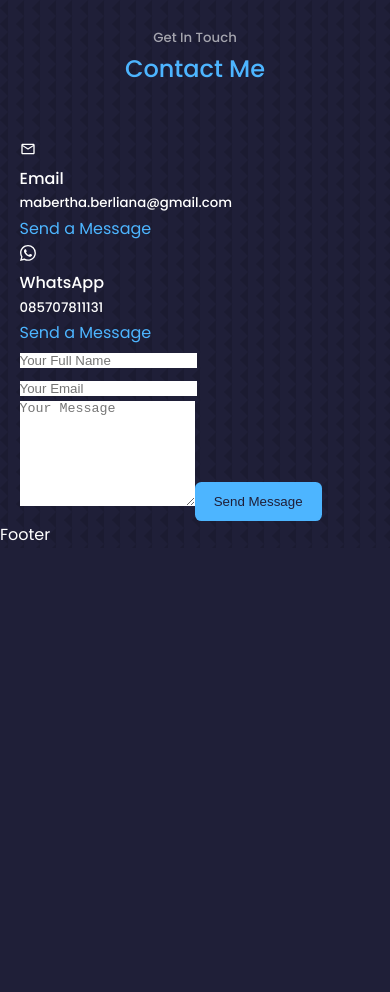
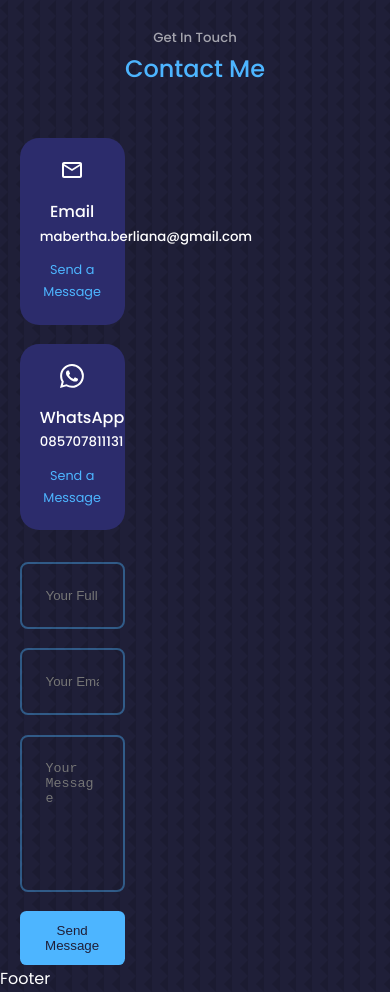
Before and after one commit to Maberthaab/Portfolio-React, a React (Create React App) app: page / in a window 390 px wide. Shown: the part 4240-5232 px from the top of the page. Before the commit the page ends 4788 px from the top, so only its background shows below. Built offline with nearby package versions, Linux system fonts and the light colour scheme.

Commit message:
contact.css +responsive

```diff
--- a/src/components/contact/contact.css
+++ b/src/components/contact/contact.css
@@ -0,0 +1,75 @@
+.container.contact__container {
+    width: 58%;
+    display: grid;
+    grid-template-columns: 30%;
+    gap: 12%;
+}
+
+.contact__options {
+    display: flex;
+    flex-direction: column;
+    gap: 1.2rem;
+}
+
+.contact__option {
+    background: var(--color-bg-variant);
+    padding:1.2rem;
+    border-radius: 1.2rem;
+    text-align: center;
+    border: 1px solid transparent;
+    transition: var(--transition);
+}
+
+.contact__option:hover {
+    background: transparent;
+    border-color: var(--color-primary-variant);
+}
+
+.contact__option-icon {
+    font-size: 1.5rem;
+    margin-bottom:0.5rem;
+}
+
+.contact__option a {
+    margin-top: 0.7rem;
+    display: inline-block;
+    font-size: 0.8rem;
+
+}
+
+/* ================= Form =========*/
+
+form {
+    display: flex;
+    flex-direction: column;
+    gap:1.2rem;
+}
+
+input,
+textarea {
+    width: 100%;
+    padding: 1.5rem;
+    border-radius: 0.5rem;
+    background: transparent;
+    border: 2px solid var(--color-primary-variant);
+    resize:none;
+    color: var(--color-white);
+}
+
+
+/* ======= MEDIA QUERTES (MEDIUM DEVICES)======= */
+
+@media screen and (max-width: 1024px){
+    .container.contact__container {
+        grid-template-column: 1fr;
+        gap:2rem;
+    }
+}
+
+/* ======= MEDIA QUERTES (SMALL DEVICES)======= */
+
+@media screen and (max-width: 600px) {
+    .container.contact__container {
+        width: var(--container-width-sm);
+    }
+ }
```
